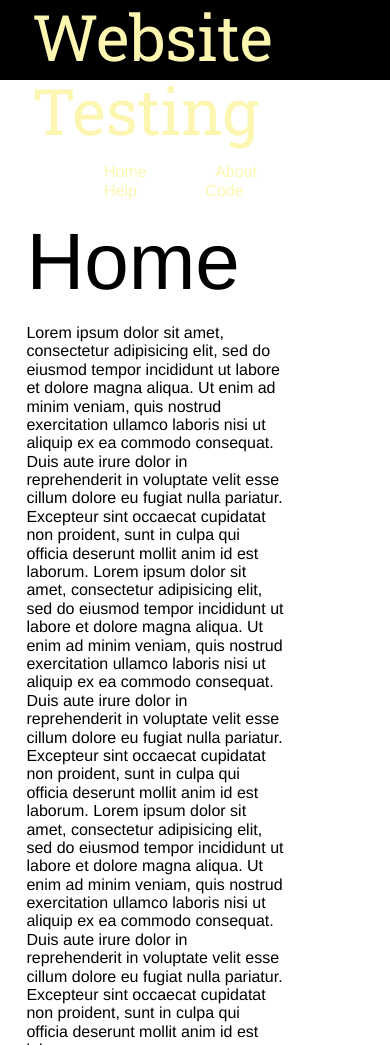
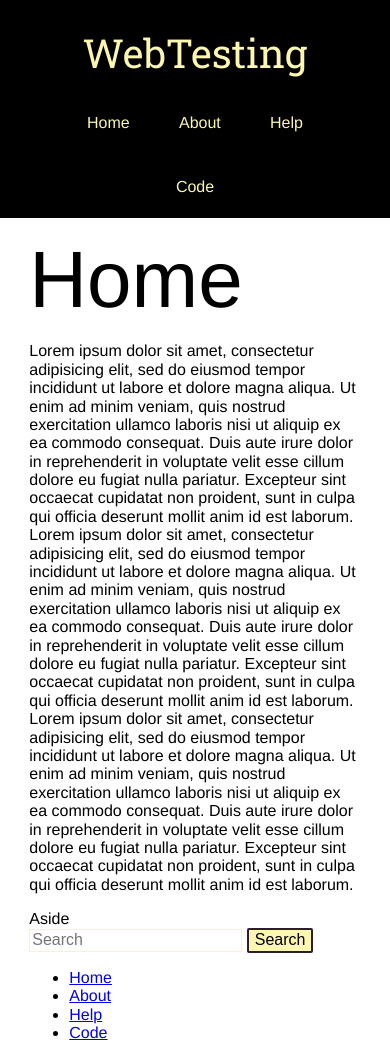
Before and after one commit to Scibuild/intelligence-website-testing, a website: page index.html in a window 390 px wide. Shown: the top 1045 px of the page. Drawn offline with nearby package versions, Linux system fonts and the light colour scheme.

Commit message:
susy intergration and responsive design

```diff
--- a/bower.json
+++ b/bower.json
@@ -19,6 +19,7 @@
     "bourbon": "^4.3.4"
   },
   "devDependencies": {
-    "bourbon": "^4.3.4"
+    "bourbon": "^4.3.4",
+    "susy": "^2.1.2"
   }
 }
--- a/index.html
+++ b/index.html
@@ -8,9 +8,9 @@
   <header class="banner">
   <div class="wrap">
     <div class="site-branding">
-      Website Testing
+      WebTesting
     </div>
-    <nav>
+    <nav class="header-nav">
       <ul>
         <li><a href="#">Home</a></li>
         <li><a href="#">About</a></li>
@@ -32,11 +32,8 @@
         Lorem ipsum dolor sit amet, consectetur adipisicing elit, sed do eiusmod tempor incididunt ut labore et dolore magna aliqua. Ut enim ad minim veniam, quis nostrud exercitation ullamco laboris nisi ut aliquip ex ea commodo consequat. Duis aute irure dolor in reprehenderit in voluptate velit esse cillum dolore eu fugiat nulla pariatur. Excepteur sint occaecat cupidatat non proident, sunt in culpa qui officia deserunt mollit anim id est laborum.
       </p>
     </div>
-  </div>
-</div>
-
-<aside class"aside">
-  <div class="wrap">
+    <aside>
+      <div class="aside">
         Aside
         <form target="#">
           <input type="text" name="search" value="" placeholder="Search" />
@@ -50,6 +47,10 @@
         </ul>
       </div>
     </aside>
+  </div>
+</div>
+
+
 
 
 <footer>
--- a/package.json
+++ b/package.json
@@ -9,8 +9,7 @@
     "gulp-uglifycss": "latest",
     "gulp-util": "latest",
     "normalize.css": "^7.0.0",
-    "sass": "latest",
-    "susy": "latest"
+    "sass": "latest"
   },
   "name": "intelligence-website-testing",
   "description": "This git repository is a place for me to test website ideas and concepts.",
--- a/sass/_global.scss
+++ b/sass/_global.scss
@@ -1,9 +1,8 @@
 //---Susy configuration---
 $susy: (
-  'columns': susy-repeat(12),
-  'gutters': 0.25,
-  'spread': 'narrow',
-  'container-spread': 'narrow',
+  columns:12,
+  gutters:1/6,
+  global-box-sizing: border-box
 );
 
 body {
--- a/sass/_header.scss
+++ b/sass/_header.scss
@@ -7,32 +7,34 @@ header {
     padding-bottom: 0em;
   }
   .site-branding {
-    font-size: 4em;
+    font-size: 2.5em;
     font-family: 'Roboto Slab', serif;
-    width: span(8);
+    text-align: center;
+    padding-top: 30px;
   }
-  height: 5em;
 }
 
 nav {
-  float: right;
-  //position: span(5 last);
+  //float: right;
+  text-align: center;
   ul {
     list-style: none;
+    padding: 0;
   }
   li {
     display: inline-block;
+    padding: 1.4em;
   }
   a {
-    padding: 2em;
     text-decoration: none;
     color: $color_yellow;
+
+      &:visited {
+        color: $color_yellow;
+      }
       &:hover {
         color: $color_orange;
-        background-color: $color_purple;
-      }
-      &:visited {
-        color: $color_yellow;
+        //background-color: $color_purple;
       }
       &:active {
         color: $color_red;
--- a/sass/_layout.scss
+++ b/sass/_layout.scss
@@ -1,9 +1,28 @@
+.wrap {
+  @include container(85%);
+}
+.content-main {
+  @include susy-breakpoint($large_screen){
+    @include span(8);
+  }
+}
 .aside {
-  width: span(3 last);
-  float: right;
+  @include susy-breakpoint($large_screen){
+    @include span(3 last);
+  }
+  @include susy-breakpoint($medium_screen){
+    float: right;
+  }
 }
-.content {
-  margin-left: span(1);
-  width: span(8);
+.header-nav {
+  @include susy-breakpoint($medium_screen) {
+    @include span(7 last);
+    text-align: left;
+  }
+}
+.site-branding {
+  @include susy-breakpoint($medium_screen) {
+    @include span(5);
+  }
 
 }
--- a/sass/_variables.scss
+++ b/sass/_variables.scss
@@ -7,3 +7,7 @@ $color_red: rgba(247, 44, 37, 1);
 $color_purple: rgba(45, 30, 47, 1);
 
 $source_sans: "Source Sans Pro","Helvetica Neue","Helvetica","Arial",sans-serif;
+
+$small_screen: 480px;
+$medium_screen: 720px;
+$large_screen: 960px;
--- a/sass/main.scss
+++ b/sass/main.scss
@@ -1,4 +1,4 @@
-@import "../node_modules/susy/sass/susy";
+@import "../bower_components/susy/sass/susy";
 @import "../bower_components/bourbon/app/assets/stylesheets/bourbon";
 
 @import url('https://fonts.googleapis.com/css?family=Roboto+Slab');
```
Also changed, not shown: css/main.css, sass/_footer.scss (added). Lines whose indentation alone changed are shown as unchanged.
